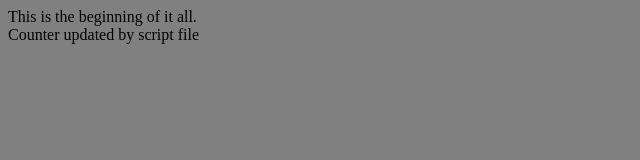
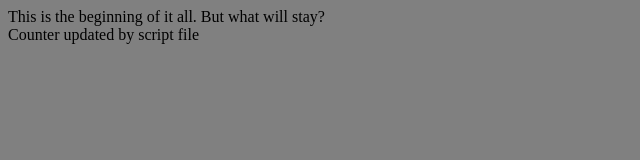
Before and after one commit to josephambrozich/autoTest, a plain HTML site: page index.html in a window 1280 px wide. Shown: the whole page, without its empty margins (0-640 px from the left). Drawn offline with nearby package versions, Linux system fonts and the light colour scheme.

Commit message:
Added more plaintext

```diff
--- a/index.html
+++ b/index.html
@@ -24,7 +24,7 @@
 </head>
 
 <body>
-    This is the beginning of it all.
+    This is the beginning of it all. But what will stay?
         <div id="counter">This is the counter</div>
 </body>
 </html>
```
